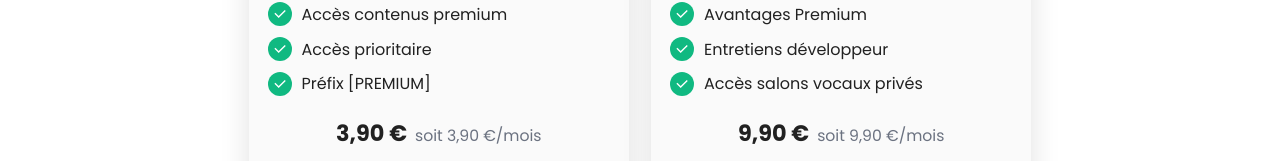
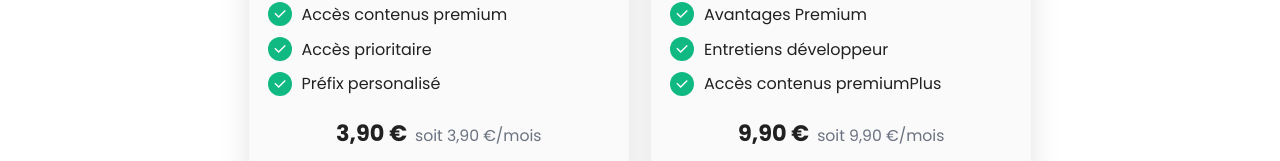
Before and after one commit to JesseeDantonio/classic-web, a Nuxt app: page /shop in a window 1280 px wide. Shown: the part 358-519 px from the top of the page. Built offline with nearby package versions, Linux system fonts and the light colour scheme.

Commit message:
feat: Mise à jour des plans d'abonnement

```diff
--- a/components/ShopDiscover.vue
+++ b/components/ShopDiscover.vue
@@ -120,7 +120,7 @@ const plans = [
         features: [
             'Accès contenus premium',
             'Accès prioritaire',
-            'Préfix [PREMIUM]'
+            'Préfix personalisé'
         ]
     },
     {
@@ -132,7 +132,7 @@ const plans = [
         features: [
             'Avantages Premium',
             'Entretiens développeur',
-            'Accès salons vocaux privés'
+            'Accès contenus premiumPlus'
         ]
     }
 ]
```
